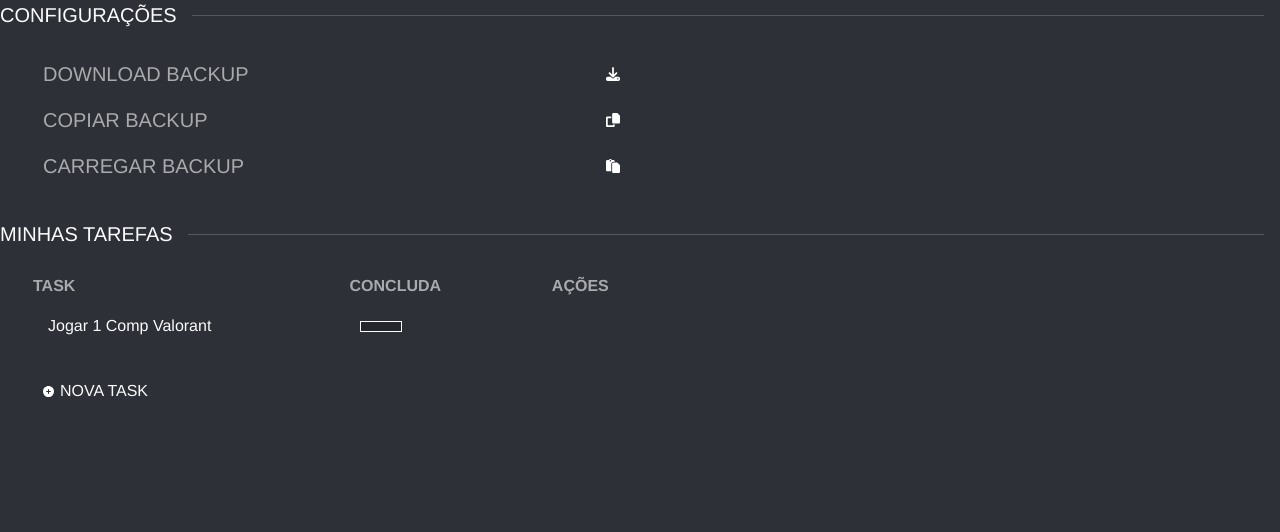
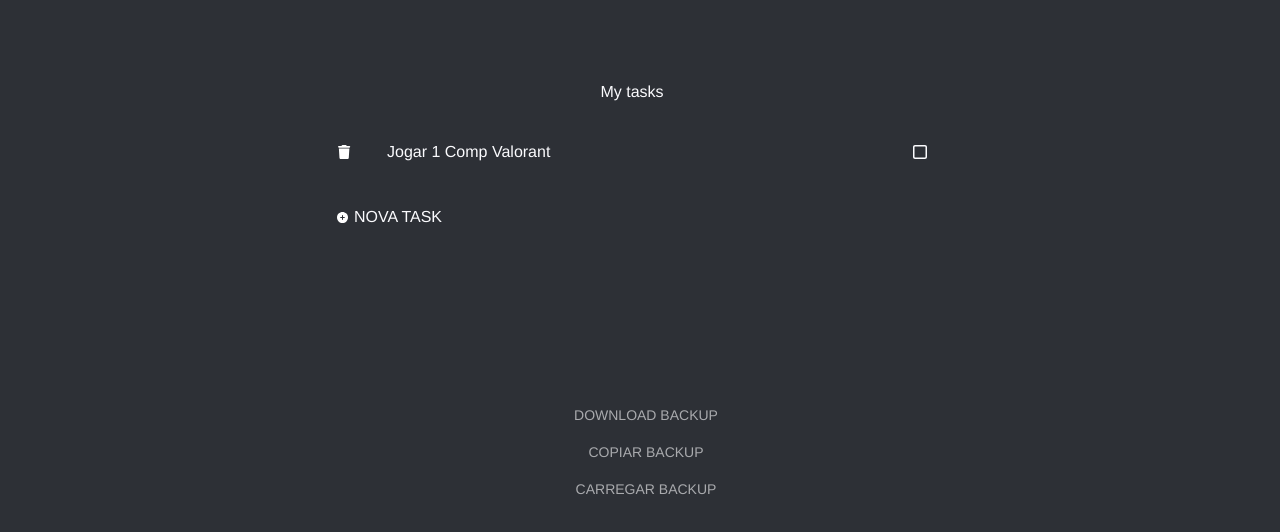
Before and after one commit to gabrielogregorio/alfa-tasks, a React (Vite) app: page / in a window 1280 px wide. Both pictures are taken after a click on the button "NOVA TASK". Shown: the top 532 px of the page. Built offline with nearby package versions, Linux system fonts and the light colour scheme.

Commit message:
docs: added doc

```diff
--- a/src/common/ItemSimpleMenu.tsx
+++ b/src/common/ItemSimpleMenu.tsx
@@ -26,7 +26,7 @@ export const ItemSimpleMenu = ({
       type="button"
       onClick={onClick}
       onMouseEnter={onHover}
-      className={`font-roboto-Condensed text-[1.25rem] tracking-[5%] mb-[0px] px-[0.875rem] py-[0.438rem] border border-transparent hover:border-white/60 hover:text-white hover:bg-black/30 ${marginByLevel[level]} ${styleIsSelected}`}>
+      className={`font-roboto-Condensed text-[14px] tracking-[5%] mb-[0px] px-[0.875rem] py-[0.438rem] border border-transparent hover:border-white/60 hover:text-white hover:bg-black/30 ${marginByLevel[level]} ${styleIsSelected}`}>
       {content}
     </button>
   );
--- a/src/common/blockCheck.tsx
+++ b/src/common/blockCheck.tsx
@@ -6,7 +6,6 @@ interface IProps {
 }
 
 export const BlockCheck = ({ isChecked, update }: IProps): ReactElement => {
-  const styleIsChecked = isChecked ? 'bg-white/50 border-transparent' : 'bg-black/20 border-white';
   return (
     <div className="flex-1">
       <button
@@ -14,7 +13,25 @@ export const BlockCheck = ({ isChecked, update }: IProps): ReactElement => {
         aria-label={isChecked ? 'Está marcado' : 'Não está marcado'}
         onClick={(): void => update(!isChecked)}
         className="h-full w-full p-[10px]">
-        <div className={`border w-[42px] h-[11px] transition-colors duration-150 ${styleIsChecked}`} />
+        {isChecked ? (
+          <svg
+            xmlns="http://www.w3.org/2000/svg"
+            height="16"
+            width="14"
+            viewBox="0 0 448 512"
+            className="fill-white text-4xl">
+            <path d="M64 32C28.7 32 0 60.7 0 96V416c0 35.3 28.7 64 64 64H384c35.3 0 64-28.7 64-64V96c0-35.3-28.7-64-64-64H64zM337 209L209 337c-9.4 9.4-24.6 9.4-33.9 0l-64-64c-9.4-9.4-9.4-24.6 0-33.9s24.6-9.4 33.9 0l47 47L303 175c9.4-9.4 24.6-9.4 33.9 0s9.4 24.6 0 33.9z" />
+          </svg>
+        ) : (
+          <svg
+            xmlns="http://www.w3.org/2000/svg"
+            height="16"
+            width="14"
+            viewBox="0 0 448 512"
+            className="fill-white text-4xl">
+            <path d="M384 80c8.8 0 16 7.2 16 16V416c0 8.8-7.2 16-16 16H64c-8.8 0-16-7.2-16-16V96c0-8.8 7.2-16 16-16H384zM64 32C28.7 32 0 60.7 0 96V416c0 35.3 28.7 64 64 64H384c35.3 0 64-28.7 64-64V96c0-35.3-28.7-64-64-64H64z" />
+          </svg>
+        )}
       </button>
     </div>
   );
--- a/src/common/button.tsx
+++ b/src/common/button.tsx
@@ -8,6 +8,7 @@ export interface IButtonProps {
   onHover?: () => void;
   isRisked?: boolean;
   ariaLabel?: string;
+  className?: string;
   isDisabled?: boolean;
 }
 
@@ -16,6 +17,7 @@ export const Button = ({
   iconRight = undefined,
   content,
   onClick,
+  className = undefined,
   onHover = () => {},
   isRisked = false,
   ariaLabel = undefined,
@@ -36,10 +38,10 @@ export const Button = ({
       onMouseEnter={onHover}
       disabled={isDisabled}
       type="button"
-      className={`font-roboto-Condensed text-[1rem] tracking-[9%] mb-[0px] px-[0.875rem] py-[0.438rem] border border-transparent hover:border-white/60 hover:bg-black/30 flex items-center justify-center ${styleIsRisked}`}>
+      className={` font-roboto-Condensed text-[1rem] tracking-[9%] mb-[0px] px-[0.875rem] py-[0.438rem] border border-transparent hover:border-white/60 hover:bg-black/30  flex items-center justify-center ${styleIsRisked} ${className}`}>
       {iconLeft ? <span className="mr-[0.375rem]">{iconLeft}</span> : undefined}
 
-      <span>{content}</span>
+      <span className="flex-1">{content}</span>
 
       {iconRight ? <span className="ml-[0.375rem]">{iconRight}</span> : undefined}
     </button>
--- a/src/common/inputText.tsx
+++ b/src/common/inputText.tsx
@@ -57,11 +57,12 @@ export const InputText = ({
 
   return (
     <div className="w-full">
-      <div ref={refElement}>
-        <div id={name}>
+      <div ref={refElement} className="w-full">
+        <div id={name} className="w-full">
           <div className="min-h-[1rem] w-full transition-all duration-150">
             {!isEditable ? (
               <Button
+                className="w-full !text-left"
                 isDisabled={isDisabled}
                 isRisked={isRisked}
                 content={value}
@@ -77,7 +78,7 @@ export const InputText = ({
                 cols={sizeInCols}
                 rows={sizeInRows}
                 name={name}
-                className={`bg-transparent p-2 pb-4 w-full outline-none text-left focus:outline-none resize-none border-gray-700 shadow-2xl flex flex-col justify-center items-start hover:text-white group-hover:text-white transition-all tracking-[0%] duration-150 leading-[19.2px] font-roboto-Condensed ${
+                className={`bg-transparent  p-2 pb-4 w-full outline-none text-left focus:outline-none resize-none border-gray-700 shadow-2xl flex flex-col justify-center items-start hover:text-white group-hover:text-white transition-all tracking-[0%] duration-150 leading-[19.2px] font-roboto-Condensed ${
                   isRisked ? 'line-through' : ''
                 }`}
                 id={name}
--- a/src/tasks/components/taskItem.tsx
+++ b/src/tasks/components/taskItem.tsx
@@ -2,8 +2,8 @@ import type { ReactElement } from 'react';
 import { useContext, useEffect, useState } from 'react';
 import type { ITask } from '@/tasks/types';
 import { TaskStatusEnum } from '@/tasks/types';
+import { TaskContext } from '@/tasks/contexts/taskContext';
 import { InputText } from '@/common/inputText';
-import { TaskContext } from '@/tasks/contexts/taskContext';
 import { BlockCheck } from '@/common/blockCheck';
 
 interface ITaskItemProps {
@@ -23,7 +23,22 @@ export const TaskItem = ({ task }: ITaskItemProps): ReactElement => {
 
   return (
     <tr className="group w-full py-[2px]">
-      <td className="py-[4px] px-[5px] text-left">
+      <td className="py-[4px] px-[5px]  text-left">
+        <button
+          type="button"
+          className="w-[35px] h-[20px] flex items-center justify-center"
+          onClick={(): void => {
+            handleDropTask(task.id);
+          }}>
+          <svg width="13" height="14" viewBox="0 0 13 14" fill="none" xmlns="http://www.w3.org/2000/svg" className="">
+            <path
+              d="M3.69687 0.483984L3.5 0.875H0.875C0.391016 0.875 0 1.26602 0 1.75C0 2.23398 0.391016 2.625 0.875 2.625H11.375C11.859 2.625 12.25 2.23398 12.25 1.75C12.25 1.26602 11.859 0.875 11.375 0.875H8.75L8.55312 0.483984C8.40547 0.185938 8.10195 0 7.77109 0H4.47891C4.14805 0 3.84453 0.185938 3.69687 0.483984ZM11.375 3.5H0.875L1.45469 12.7695C1.49844 13.4613 2.07266 14 2.76445 14H9.48555C10.1773 14 10.7516 13.4613 10.7953 12.7695L11.375 3.5Z"
+              fill="white"
+            />
+          </svg>
+        </button>
+      </td>
+      <td className="py-[4px] px-[5px] text-left w-full">
         <InputText
           name="name"
           isRisked={task.status === TaskStatusEnum.completed}
@@ -32,7 +47,7 @@ export const TaskItem = ({ task }: ITaskItemProps): ReactElement => {
         />
       </td>
 
-      <td className="py-[4px] px-[5px] pl-[62px] text-left">
+      <td className="py-[4px] px-[5px] pl-[16px] text-left">
         <BlockCheck
           isChecked={task.status === TaskStatusEnum.completed}
           update={(newValue) => {
@@ -44,27 +59,6 @@ export const TaskItem = ({ task }: ITaskItemProps): ReactElement => {
           }}
         />
       </td>
-      <td className="py-[4px] px-[5px] pl-[62px] text-left">
-        <button
-          type="button"
-          className="w-[35px] h-[20px] flex items-center justify-center"
-          onClick={(): void => {
-            handleDropTask(task.id);
-          }}>
-          <svg
-            width="13"
-            height="14"
-            viewBox="0 0 13 14"
-            fill="none"
-            xmlns="http://www.w3.org/2000/svg"
-            className="invisible group-hover:visible">
-            <path
-              d="M3.69687 0.483984L3.5 0.875H0.875C0.391016 0.875 0 1.26602 0 1.75C0 2.23398 0.391016 2.625 0.875 2.625H11.375C11.859 2.625 12.25 2.23398 12.25 1.75C12.25 1.26602 11.859 0.875 11.375 0.875H8.75L8.55312 0.483984C8.40547 0.185938 8.10195 0 7.77109 0H4.47891C4.14805 0 3.84453 0.185938 3.69687 0.483984ZM11.375 3.5H0.875L1.45469 12.7695C1.49844 13.4613 2.07266 14 2.76445 14H9.48555C10.1773 14 10.7516 13.4613 10.7953 12.7695L11.375 3.5Z"
-              fill="white"
-            />
-          </svg>
-        </button>
-      </td>
     </tr>
   );
 };
--- a/src/tasks/components/tasks.tsx
+++ b/src/tasks/components/tasks.tsx
@@ -13,9 +13,9 @@ export const Tasks = (): ReactElement => {
       <table className="table-auto text-white">
         <thead className="font-roboto">
           <tr>
-            <th className="text-white/60 text-left py-[4px] px-[5px]">TASK</th>
-            <th className="text-white/60 text-left py-[4px] px-[5px] pl-[62px]">CONCLUDA</th>
-            <th className="text-white/60 text-left py-[4px] px-[5px] pl-[62px]">AÇÕES</th>
+            <th className="text-white/60 text-left py-[4px] px-[5px]" aria-label="actions" />
+            <th className="text-white/60 text-left py-[4px] px-[5px]" aria-label="tasks" />
+            <th className="text-white/60 text-left py-[4px] px-[5px] pl-[1rem]" aria-label="concluido" />
           </tr>
         </thead>
 
--- a/src/tasks/index.tsx
+++ b/src/tasks/index.tsx
@@ -127,47 +127,17 @@ export const TasksPage = (): ReactElement => {
 
       <div className="flex-1">
         <div>
-          <TitleSimpleMenu content="CONFIGURAÇÕES" />
+          <h1 className="text-center mt-[5rem]">My tasks</h1>
 
-          <div className="flex items-center justify-between text-white max-w-[620px] w-full">
+          <div className="flex items-center justify-center w-full">
+            <Tasks />
+          </div>
+        </div>
+
+        <div className="w-full flex items-center justify-center mt-[10rem]">
+          <div className='flex flex-col max-w-[620px] w-full"'>
             <ItemSimpleMenu level="1" content="DOWNLOAD BACKUP" onClick={() => handleDownloadLocalstorage()} />
-
-            <div>
-              <svg
-                width="14"
-                height="14"
-                viewBox="0 0 14 14"
-                fill="none"
-                xmlns="http://www.w3.org/2000/svg"
-                className="w-[14px] h-auto">
-                <path
-                  d="M7.875 0.875C7.875 0.391016 7.48398 0 7 0C6.51602 0 6.125 0.391016 6.125 0.875V7.51133L4.11797 5.5043C3.77617 5.1625 3.22109 5.1625 2.8793 5.5043C2.5375 5.84609 2.5375 6.40117 2.8793 6.74297L6.3793 10.243C6.72109 10.5848 7.27617 10.5848 7.61797 10.243L11.118 6.74297C11.4598 6.40117 11.4598 5.84609 11.118 5.5043C10.7762 5.1625 10.2211 5.1625 9.8793 5.5043L7.875 7.51133V0.875ZM1.75 9.625C0.784766 9.625 0 10.4098 0 11.375V12.25C0 13.2152 0.784766 14 1.75 14H12.25C13.2152 14 14 13.2152 14 12.25V11.375C14 10.4098 13.2152 9.625 12.25 9.625H9.47461L8.23594 10.8637C7.55234 11.5473 6.44492 11.5473 5.76133 10.8637L4.52539 9.625H1.75ZM11.8125 11.1562C11.9865 11.1562 12.1535 11.2254 12.2765 11.3485C12.3996 11.4715 12.4688 11.6385 12.4688 11.8125C12.4688 11.9865 12.3996 12.1535 12.2765 12.2765C12.1535 12.3996 11.9865 12.4688 11.8125 12.4688C11.6385 12.4688 11.4715 12.3996 11.3485 12.2765C11.2254 12.1535 11.1562 11.9865 11.1562 11.8125C11.1562 11.6385 11.2254 11.4715 11.3485 11.3485C11.4715 11.2254 11.6385 11.1562 11.8125 11.1562Z"
-                  fill="white"
-                />
-              </svg>
-            </div>
-          </div>
-
-          <div className="flex items-center justify-between text-white max-w-[620px] w-full">
             <ItemSimpleMenu level="1" content="COPIAR BACKUP" onClick={() => handleCopyToClipboard()} />
-
-            <div>
-              <svg
-                width="14"
-                height="14"
-                viewBox="0 0 14 14"
-                fill="none"
-                xmlns="http://www.w3.org/2000/svg"
-                className="w-[14px] h-auto">
-                <path
-                  d="M7.4375 0H10.8309C11.1781 0 11.5117 0.139453 11.7578 0.385547L13.6145 2.24219C13.8605 2.48828 14 2.82188 14 3.16914V9.1875C14 9.91211 13.4121 10.5 12.6875 10.5H7.4375C6.71289 10.5 6.125 9.91211 6.125 9.1875V1.3125C6.125 0.587891 6.71289 0 7.4375 0ZM1.3125 3.5H5.25V5.25H1.75V12.25H7V11.375H8.75V12.6875C8.75 13.4121 8.16211 14 7.4375 14H1.3125C0.587891 14 0 13.4121 0 12.6875V4.8125C0 4.08789 0.587891 3.5 1.3125 3.5Z"
-                  fill="white"
-                />
-              </svg>
-            </div>
-          </div>
-
-          <div className="flex items-center justify-between text-white max-w-[620px] w-full">
             <ItemSimpleMenu
               level="1"
               content="CARREGAR BACKUP"
@@ -181,30 +151,7 @@ export const TasksPage = (): ReactElement => {
                   });
               }}
             />
-
-            <div>
-              <svg
-                width="16"
-                height="16"
-                viewBox="0 0 16 16"
-                fill="none"
-                xmlns="http://www.w3.org/2000/svg"
-                className="w-[14px] h-auto">
-                <path
-                  d="M5 0C4.25938 0 3.6125 0.403125 3.26875 1H1.5C0.671875 1 0 1.67188 0 2.5V12.5C0 13.3281 0.671875 14 1.5 14H6V5.5C6 4.11875 7.11875 3 8.5 3H10V2.5C10 1.67188 9.32812 1 8.5 1H6.73125C6.3875 0.403125 5.74062 0 5 0ZM8.5 4C7.67188 4 7 4.67188 7 5.5V14V14.5C7 15.3281 7.67188 16 8.5 16H14.5C15.3281 16 16 15.3281 16 14.5V7.62187C16 7.225 15.8406 6.84375 15.5594 6.5625L13.4375 4.44063C13.1562 4.15938 12.775 4 12.3781 4H10H8.5ZM5 1.25C5.19891 1.25 5.38968 1.32902 5.53033 1.46967C5.67098 1.61032 5.75 1.80109 5.75 2C5.75 2.19891 5.67098 2.38968 5.53033 2.53033C5.38968 2.67098 5.19891 2.75 5 2.75C4.80109 2.75 4.61032 2.67098 4.46967 2.53033C4.32902 2.38968 4.25 2.19891 4.25 2C4.25 1.80109 4.32902 1.61032 4.46967 1.46967C4.61032 1.32902 4.80109 1.25 5 1.25Z"
-                  fill="white"
-                />
-              </svg>
-            </div>
           </div>
-
-          <div className="mt-[30px]" />
-
-          <TitleSimpleMenu content="MINHAS TAREFAS" />
-
-          <FirstLevelMenu>
-            <Tasks />
-          </FirstLevelMenu>
         </div>
 
         <div className="h-[5rem]" />
```
Also changed, not shown: 1 other file (tests, documents, lock files or other folders).
